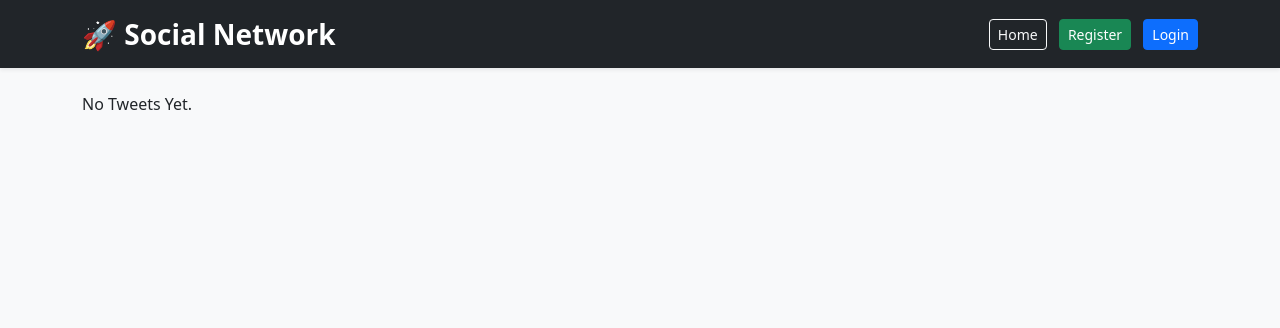
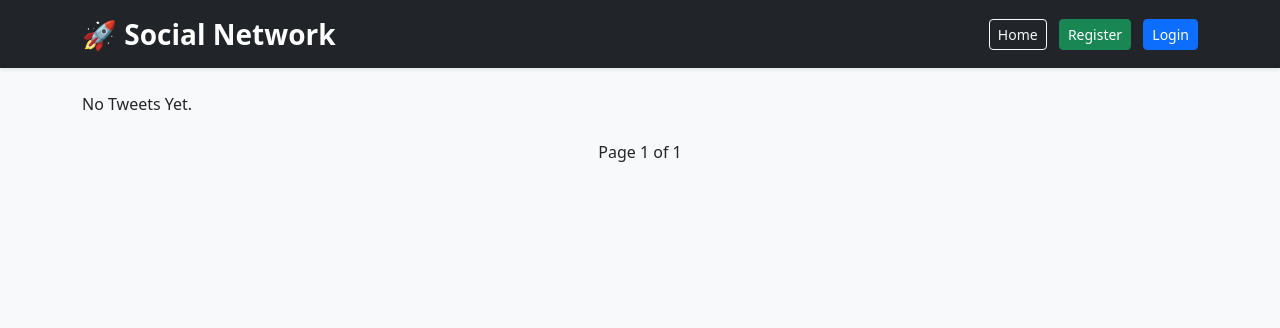
Before and after one commit to Neha-Niphade/Social-Network, a Django app: page / in a window 1280 px wide. Shown: the top 328 px of the page. Run offline with Django 5.2, Linux system fonts and the light colour scheme; data that the repository does not hold is empty.

Commit message:
Added pagination to home feed

```diff
--- a/tweets/templates/tweets/home.html
+++ b/tweets/templates/tweets/home.html
@@ -2,7 +2,7 @@
 
 {% block content %}
 
-{% for tweet in tweets %}
+{% for tweet in page_obj %}
 
 <div class="card mt-3">
 
@@ -64,5 +64,26 @@
 <p>No Tweets Yet.</p>
 
 {% endfor %}
+<div class="mt-4 mb-4 text-center">
+
+    {% if page_obj.has_previous %}
+        <a href="?page={{ page_obj.previous_page_number }}"
+           class="btn btn-outline-primary">
+            ← Previous
+        </a>
+    {% endif %}
+
+    <span class="mx-3">
+        Page {{ page_obj.number }} of {{ page_obj.paginator.num_pages }}
+    </span>
+
+    {% if page_obj.has_next %}
+        <a href="?page={{ page_obj.next_page_number }}"
+           class="btn btn-outline-primary">
+            Next →
+        </a>
+    {% endif %}
+
+</div>
 
 {% endblock %}
--- a/tweets/views.py
+++ b/tweets/views.py
@@ -8,10 +8,24 @@ from django.core.exceptions import PermissionDenied
 from .models import Tweet, Comment,Notification
 from django.contrib.auth.models import User
 from django.db.models import Q
+from django.core.paginator import Paginator
 
 def home(request):
-    tweets = Tweet.objects.all()
-    return render(request, "tweets/home.html", {"tweets": tweets})
+    tweets = Tweet.objects.all().order_by("-created_at")
+
+    paginator = Paginator(tweets, 10)
+
+    page_number = request.GET.get("page")
+
+    page_obj = paginator.get_page(page_number)
+
+    return render(
+        request,
+        "tweets/home.html",
+        {
+            "page_obj": page_obj,
+        },
+    )
 
 
 @login_required
```
